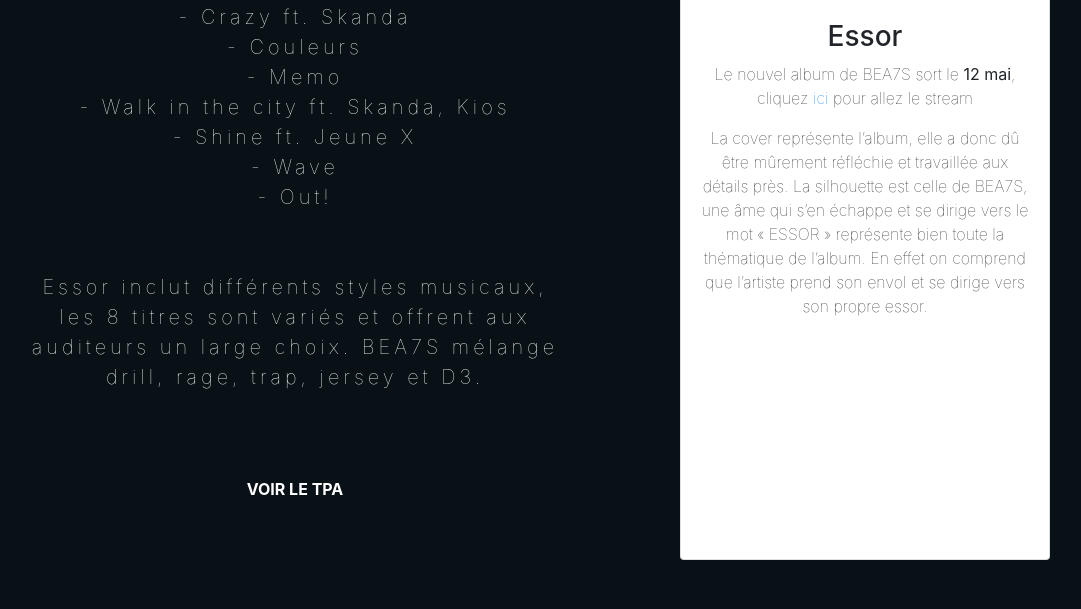
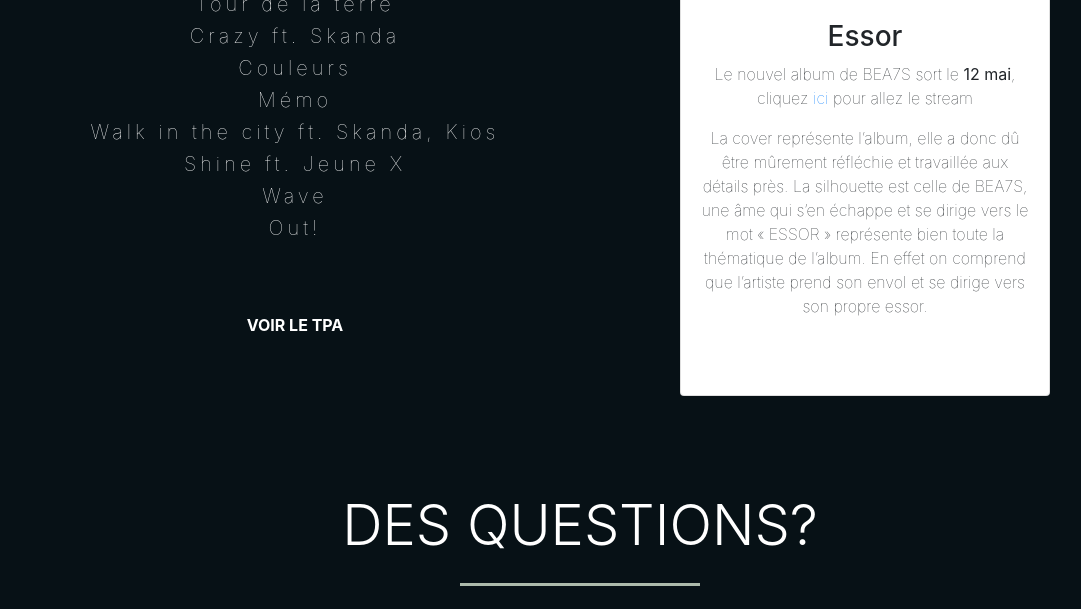
Before and after one commit to kiwik8/TPA_concert, a Django app: page / in a window 1280 px wide. Shown: the part 2467-3076 px from the top of the page, without its empty margins (60-1141 px from the left). Run offline with Django 4.2, Linux system fonts and the light colour scheme; some libraries are stand-ins or nearby versions.

Commit message:
fix: design and base url

```diff
--- a/TPA/settings.py
+++ b/TPA/settings.py
@@ -180,7 +180,7 @@ USE_TZ = True
 
 BASE_URL = "http://127.0.0.1:8000"
 if production is True:
-    BASE_URL = "http://martingouv.ddns.net"
+    BASE_URL = "http://bea7s.store"
 # Static files (CSS, JavaScript, Images)
 # https://docs.djangoproject.com/en/4.1/howto/static-files/
 
--- a/static/concert/index.css
+++ b/static/concert/index.css
@@ -141,10 +141,13 @@ a.text-red:hover {
 
 .artist{
 	-webkit-filter: grayscale(100%);
+	filter: grayscale(100%);
+
 }
 
 .artist_green{
 	-webkit-filter: grayscale(0%);
+	filter: grayscale(0%);
 }
 
 .artist:hover{
--- a/templates/concert/index.html
+++ b/templates/concert/index.html
@@ -53,8 +53,35 @@
                               <div class="col-10 col-lg-6 mx-auto text-white" id="more">
                                    <h2 class="text-uppercase display-4">En savoir plus...</h2>
                                    <hr class="hr-red">
-                                   <p class="mt-3 font-weight-100 letter-spacing-4px" style="font-size: 20px;">L’album réalisé se compose de 8 titres tous produits par Skanda. <br><br>La tracklist contenant : <br>- Tour de la terre<br>- Crazy ft. Skanda<br>- Couleurs<br>- Memo<br>- Walk in the city ft. Skanda, Kios<br>- Shine ft. Jeune X<br>- Wave<br>- Out!<br>
-                                        <br><br> Essor inclut différents styles musicaux, les 8 titres sont variés et offrent aux auditeurs un large choix. BEA7S mélange drill, rage, trap, jersey et D3.</p>
+                                   <p class="mt-3 font-weight-100 letter-spacing-4px" style="font-size: 20px;">L’album réalisé se compose de 8 titres tous produits par Skanda. <br><br>La tracklist contenant :</p>
+                                   <table class="mt-3 font-weight-100 letter-spacing-4px" style="font-size: 20px; margin: 0 auto;">
+                                        <tbody>
+                                          <tr>
+                                            <td>Tour de la terre</td>
+                                          </tr>
+                                          <tr>
+                                            <td>Crazy ft. Skanda</td>
+                                          </tr>
+                                          <tr>
+                                            <td>Couleurs</td>
+                                          </tr>
+                                          <tr>
+                                            <td>Mémo</td>
+                                          </tr>
+                                          <tr>
+                                            <td>Walk in the city ft. Skanda, Kios</td>
+                                          </tr>
+                                          <tr>
+                                            <td>Shine ft. Jeune X</td>
+                                          </tr>
+                                          <tr>
+                                            <td>Wave</td>
+                                          </tr>
+                                          <tr>
+                                            <td>Out!</td>
+                                          </tr>
+                                        </tbody>
+                                      </table>
                                         <a href="{% url 'pdf_view' %}" class="pr-5 pl-5 pt-2 pb-2 btn text-uppercase font-weight-bold black btn-outline-white tpa_btn">Voir le TPA</a>
                               </div>
                               <div class="col-12 col-lg-6" style="display: flex; justify-content: center;">
```
